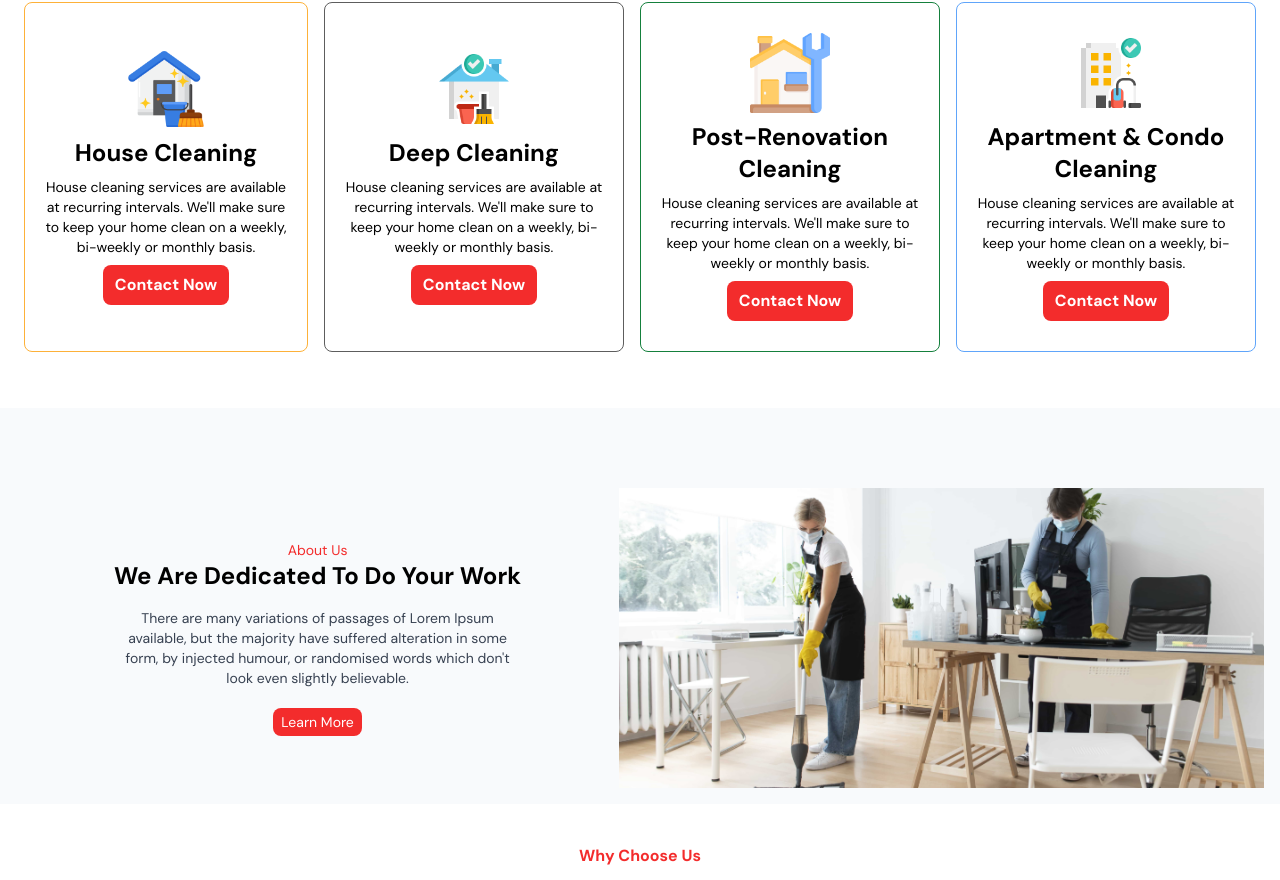
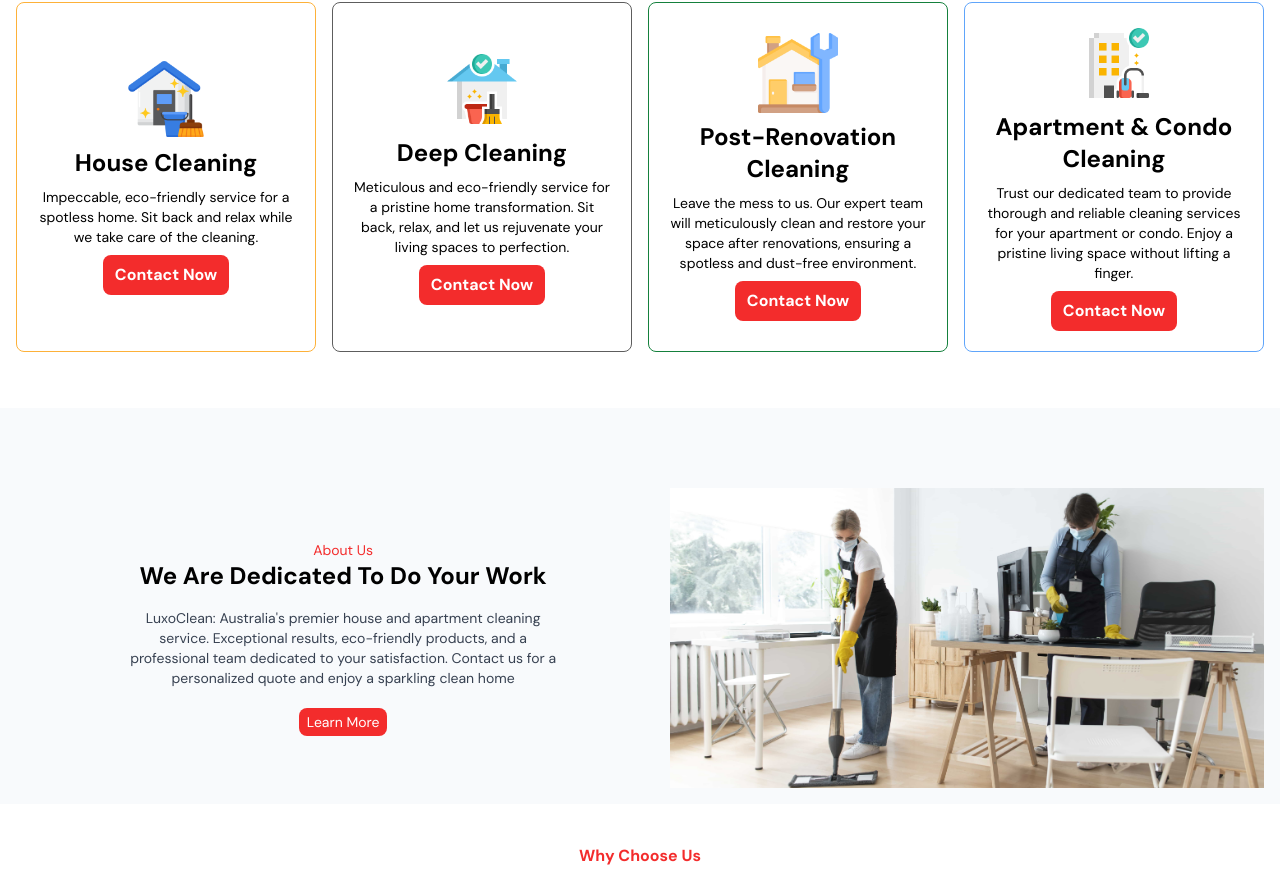
Before and after one commit to MingmaTenzing/cleaning_business, a Next.js app: page / in a window 1280 px wide. Shown: the part 857-1737 px from the top of the page. Built offline with nearby package versions, Linux system fonts and the light colour scheme.

Commit message:
content added

```diff
--- a/components/AboutUs.tsx
+++ b/components/AboutUs.tsx
@@ -1,31 +1,35 @@
 import Image from "next/image";
-import comcleaning from "../assests/com-cleaning.jpg"
+import comcleaning from "../assests/com-cleaning.jpg";
 
 type Props = {};
 function AboutUs({}: Props) {
   return (
     <div className="mt-10  bg-slate-50 p-4 pt-20 flex flex-col items-center space-y-4 lg:space-y-0 lg:flex-row lg:items-center lg:justify-center">
-
       <div className="flex flex-col items-center">
-          <h1 className="text-semibold text-red text-sm text-center">
-            About Us
-          </h1>
+        <h1 className="text-semibold text-red text-sm text-center">About Us</h1>
         <p className=" text-2xl font-bold text-center">
           We Are Dedicated To Do Your Work
         </p>
         <p className="text-sm text-gray-700 mt-4 text-center  w-2/3">
-            There are many variations of passages of Lorem Ipsum available, but
-            the majority have suffered alteration in some form, by injected
-            humour, or randomised words which don&apos;t look even slightly
-            believable.
+          LuxoClean: Australia's premier house and apartment cleaning service.
+          Exceptional results, eco-friendly products, and a professional team
+          dedicated to your satisfaction. Contact us for a personalized quote
+          and enjoy a sparkling clean home
         </p>
 
-          <button className="text-white bg-red rounded-lg px-2 py-1 text-sm mt-5">Learn More</button>
-
+        <button className="text-white bg-red rounded-lg px-2 py-1 text-sm mt-5">
+          Learn More
+        </button>
       </div>
 
       <div>
-        <Image src={comcleaning} alt="cleaning" width={1920} height={1080} className=" md:w-[700px] lg:w-[1400px] md:object-cover md:h-[300px] md:object-center " />
+        <Image
+          src={comcleaning}
+          alt="cleaning"
+          width={1920}
+          height={1080}
+          className=" md:w-[700px] lg:w-[1400px] md:object-cover md:h-[300px] md:object-center "
+        />
       </div>
     </div>
   );
--- a/components/Landing.tsx
+++ b/components/Landing.tsx
@@ -1,6 +1,7 @@
 
 import Image from "next/image"
 import bg from "../assests/bg-photo.jpg"
+import Link from "next/link"
 type Props = {}
 function Landing({}: Props) {
   return (
@@ -12,7 +13,9 @@ function Landing({}: Props) {
     <div className="p-4 mt-[200px] lg:mt-[90px] space-y-4 md:w-[400px] lg:w-[450px] pl-10">
         <h1 className=" text-5xl md:text-6xl text-white font-[900]">Best House <span className="text-orange"> Cleaning </span>  Services in the Town</h1>
         <p className="text-white text-sm">You can trust our team of experienced cleaners to tackle your cleaning tasks, giving you more time to dedicate to the things that matter to you.</p>
-        <button className="font-bold text-white bg-red rounded-lg px-4 py-2 "> Get Quote</button>
+       <Link href="/contact" className="">
+         <button className=" mt-4 font-bold text-white bg-red rounded-lg px-4 py-2 "> Get Quote</button>
+        </Link>
  </div>
 
 
--- a/components/Services.tsx
+++ b/components/Services.tsx
@@ -1,8 +1,8 @@
 import Image from "next/image";
 import housecleaningimg from "../assests/house-cleaning.png";
-import deepcleaningimg from "../assests/deep-cleaning.png"
-import postrenovationimg from "../assests/renovation.png"
-import apartmentcleaning from "../assests/apartment-cleaning.png"
+import deepcleaningimg from "../assests/deep-cleaning.png";
+import postrenovationimg from "../assests/renovation.png";
+import apartmentcleaning from "../assests/apartment-cleaning.png";
 import Link from "next/link";
 type Props = {};
 function Services({}: Props) {
@@ -16,11 +16,8 @@ function Services({}: Props) {
         </p>
       </div>
 
-
-      <div className="flex flex-col md:flex-row md:items-center md:space-y-0  md:overflow-x-scroll scrollbar-hide md:space-x-20 md:justify-start md:px-8 lg:space-x-4   lg:px-2 items-center space-y-4 mt-8">
-
-
-      <div className="  min-h-[350px] p-5 min-w-[300px] lg:min-w-[250px] border rounded-lg overflow-hidden border-orange  hover:text-white hover:bg-orange transition-all ease-linear duration-150 flex justify-center items-center">
+      <div className="flex flex-col md:flex-row md:items-center md:space-y-0 md:justify-center  md:overflow-x-scroll scrollbar-hide md:space-x-20 md:justify-start md:px-8 lg:space-x-4   lg:px-2 items-center space-y-4 mt-8">
+        <div className="  min-h-[350px] p-5 min-w-[300px]  lg:w-[300px] border rounded-lg overflow-hidden border-orange  hover:text-white hover:bg-orange transition-all ease-linear duration-150 flex justify-center items-center">
           <div className=" space-y-2 flex flex-col items-center justify-center">
             <Image
               src={housecleaningimg}
@@ -31,17 +28,18 @@ function Services({}: Props) {
             />
             <h1 className="font-bold text-2xl">House Cleaning</h1>
             <p className="text-sm text-center">
-            House cleaning services are available at recurring intervals. We&apos;ll
-            make sure to keep your home clean on a weekly, bi-weekly or monthly
-            basis.
+              Impeccable, eco-friendly service for a spotless home. Sit back and
+              relax while we take care of the cleaning.
             </p>
             <Link href="/contact">
-          <button className="bg-red px-3 py-2 text-white font-semibold rounded-lg"> Contact Now</button>
-
+              <button className="bg-red px-3 py-2 text-white font-semibold rounded-lg">
+                {" "}
+                Contact Now
+              </button>
             </Link>
           </div>
         </div>
-      <div className="  min-h-[350px] p-5 min-w-[300px]  border rounded-lg overflow-hidden border-[#5d5d5d]  hover:text-white hover:bg-[#5d5d5d] transition-all ease-linear duration-150  flex justify-center items-center">
+        <div className="  min-h-[350px] p-5 min-w-[300px] lg:w-[300px]   border rounded-lg overflow-hidden border-[#5d5d5d]  hover:text-white hover:bg-[#5d5d5d] transition-all ease-linear duration-150  flex justify-center items-center">
           <div className=" space-y-2 flex flex-col items-center justify-center">
             <Image
               src={deepcleaningimg}
@@ -52,17 +50,19 @@ function Services({}: Props) {
             />
             <h1 className="font-bold text-2xl"> Deep Cleaning</h1>
             <p className="text-sm text-center">
-            House cleaning services are available at recurring intervals. We&apos;ll
-            make sure to keep your home clean on a weekly, bi-weekly or monthly
-            basis.
+              Meticulous and eco-friendly service for a pristine home
+              transformation. Sit back, relax, and let us rejuvenate your living
+              spaces to perfection.
             </p>
             <Link href="/contact">
-          <button className="bg-red px-3 py-2 text-white font-semibold rounded-lg"> Contact Now</button>
-
+              <button className="bg-red px-3 py-2 text-white font-semibold rounded-lg">
+                {" "}
+                Contact Now
+              </button>
             </Link>
           </div>
         </div>
-      <div className="  min-h-[350px] p-5 min-w-[300px]  border rounded-lg overflow-hidden border-green-700 hover:text-white hover:bg-green-700 transition-all ease-linear duration-150 flex justify-center items-center">
+        <div className="  min-h-[350px] p-5 min-w-[300px] lg:w-[300px]   border rounded-lg overflow-hidden border-green-700 hover:text-white hover:bg-green-700 transition-all ease-linear duration-150 flex justify-center items-center">
           <div className=" space-y-2 flex flex-col items-center justify-center">
             <Image
               src={postrenovationimg}
@@ -71,19 +71,24 @@ function Services({}: Props) {
               alt="house cleaning"
               className="w-20"
             />
-          <h1 className="font-bold text-2xl text-center"> Post-Renovation Cleaning</h1>
+            <h1 className="font-bold text-2xl text-center">
+              {" "}
+              Post-Renovation Cleaning
+            </h1>
             <p className="text-sm text-center">
-            House cleaning services are available at recurring intervals. We&apos;ll
-            make sure to keep your home clean on a weekly, bi-weekly or monthly
-            basis.
+              Leave the mess to us. Our expert team will meticulously clean and
+              restore your space after renovations, ensuring a spotless and
+              dust-free environment.
             </p>
             <Link href="/contact">
-          <button className="bg-red px-3 py-2 text-white font-semibold rounded-lg"> Contact Now</button>
-
+              <button className="bg-red px-3 py-2 text-white font-semibold rounded-lg">
+                {" "}
+                Contact Now
+              </button>
             </Link>
           </div>
         </div>
-      <div className="  min-h-[350px] p-5 min-w-[300px]  border rounded-lg overflow-hidden border-blue-400 hover:text-white hover:bg-blue-400 transition-all ease-linear duration-150  flex justify-center items-center">
+        <div className="  min-h-[350px] p-5 min-w-[300px] lg:w-[300px]   border rounded-lg overflow-hidden border-blue-400 hover:text-white hover:bg-blue-400 transition-all ease-linear duration-150  flex justify-center items-center">
           <div className=" space-y-2 flex flex-col items-center justify-center">
             <Image
               src={apartmentcleaning}
@@ -92,23 +97,22 @@ function Services({}: Props) {
               alt="house cleaning"
               className="w-20"
             />
-          <h1 className="font-bold text-2xl text-center"> Apartment & Condo Cleaning</h1>
+            <h1 className="font-bold text-2xl text-center">
+              {" "}
+              Apartment & Condo Cleaning
+            </h1>
             <p className="text-sm text-center">
-            House cleaning services are available at recurring intervals. We&apos;ll
-            make sure to keep your home clean on a weekly, bi-weekly or monthly
-            basis.
+            Trust our dedicated team to provide thorough and reliable cleaning services for your apartment or condo. Enjoy a pristine living space without lifting a finger.
             </p>
             <Link href="/contact">
-          <button className="bg-red px-3 py-2 text-white font-semibold rounded-lg"> Contact Now</button>
-
+              <button className="bg-red px-3 py-2 text-white font-semibold rounded-lg">
+                {" "}
+                Contact Now
+              </button>
             </Link>
           </div>
         </div>
-
-
-
       </div>
-
     </div>
   );
 }
```
Lines whose indentation alone changed are shown as unchanged.
